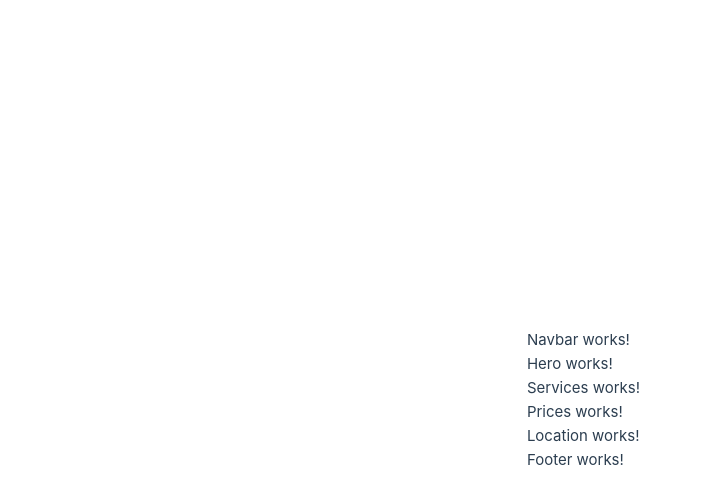
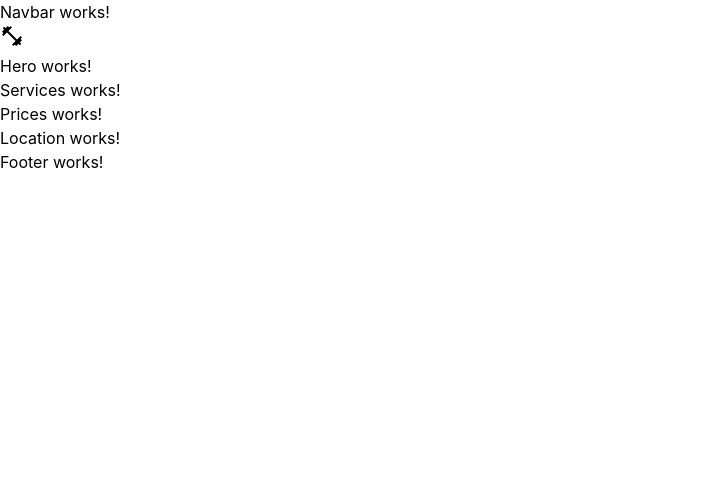
Before and after one commit to NeyraLucas/iron-brothers-gym, a Vue app: page / in a window 1280 px wide. Shown: the top 504 px of the page, without its empty margins (0-701 px from the left). Built offline with nearby package versions, Linux system fonts and the light colour scheme.

Commit message:
Added tailwindcss

```diff
--- a/index.html
+++ b/index.html
@@ -4,7 +4,8 @@
     <meta charset="UTF-8">
     <link rel="icon" href="/favicon.ico">
     <meta name="viewport" content="width=device-width, initial-scale=1.0">
-    <title>Vite App</title>
+    <title>Iron Brothers Gym</title>
+    <link href="https://fonts.googleapis.com/icon?family=Material+Icons" rel="stylesheet">
   </head>
   <body>
     <div id="app"></div>
--- a/package.json
+++ b/package.json
@@ -11,6 +11,8 @@
     "type-check": "vue-tsc --build"
   },
   "dependencies": {
+    "@tailwindcss/vite": "^4.2.2",
+    "tailwindcss": "^4.2.2",
     "vue": "^3.5.30",
     "vue-router": "^5.0.3"
   },
--- a/src/assets/main.css
+++ b/src/assets/main.css
@@ -1,4 +1,5 @@
-@import './base.css';
+@import "tailwindcss";
+/* @import './base.css';
 
 #app {
   max-width: 1280px;
@@ -32,4 +33,4 @@ a,
     grid-template-columns: 1fr 1fr;
     padding: 0 2rem;
   }
-}
+} */
--- a/src/components/NavbarComponent.vue
+++ b/src/components/NavbarComponent.vue
@@ -1,5 +1,6 @@
 <template>
   <p>Navbar works!</p>
+  <span class="material-icons">fitness_center</span>
 </template>
 
 <script lang="ts">
--- a/vite.config.ts
+++ b/vite.config.ts
@@ -3,12 +3,14 @@ import { fileURLToPath, URL } from 'node:url'
 import { defineConfig } from 'vite'
 import vue from '@vitejs/plugin-vue'
 import vueDevTools from 'vite-plugin-vue-devtools'
+import tailwindcss from '@tailwindcss/vite'
 
 // https://vite.dev/config/
 export default defineConfig({
   plugins: [
     vue(),
     vueDevTools(),
+    tailwindcss(),
   ],
   resolve: {
     alias: {
```
Also changed, not shown: 1 other file (tests, documents, lock files or other folders).
